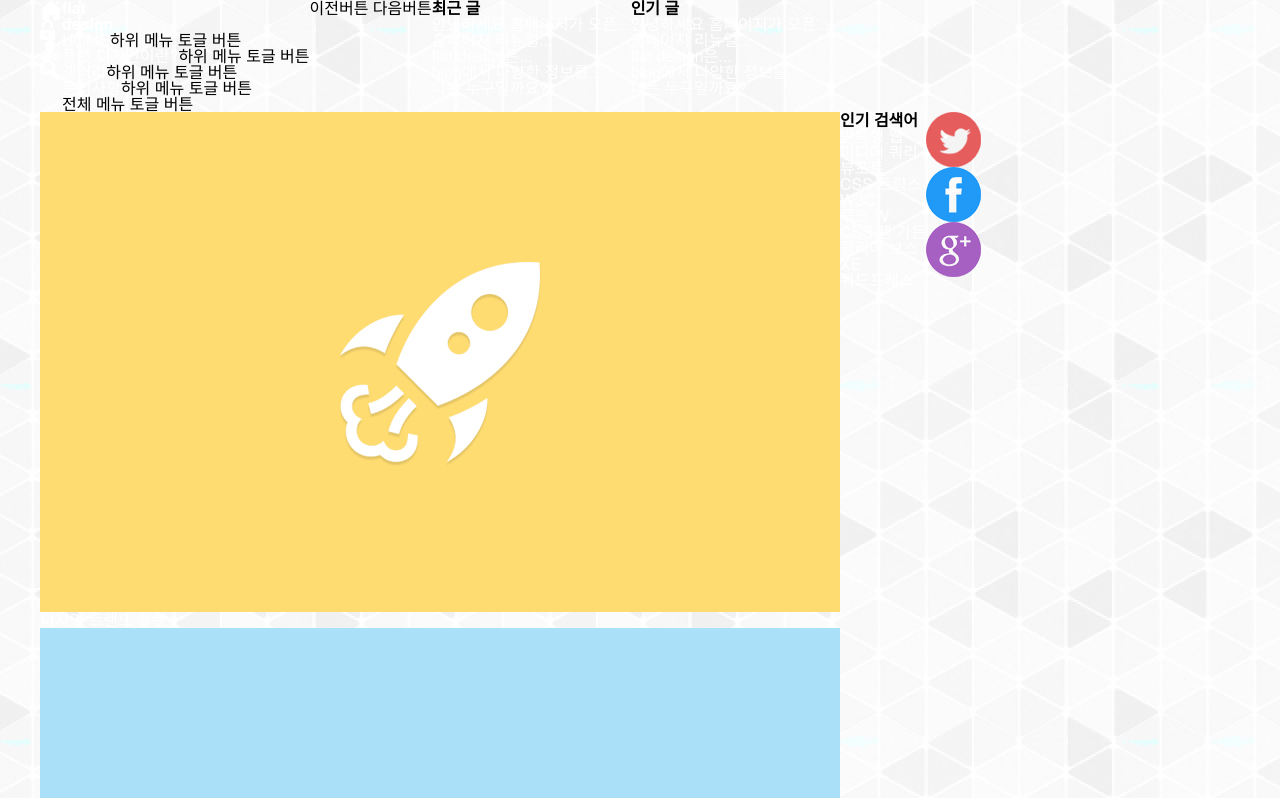
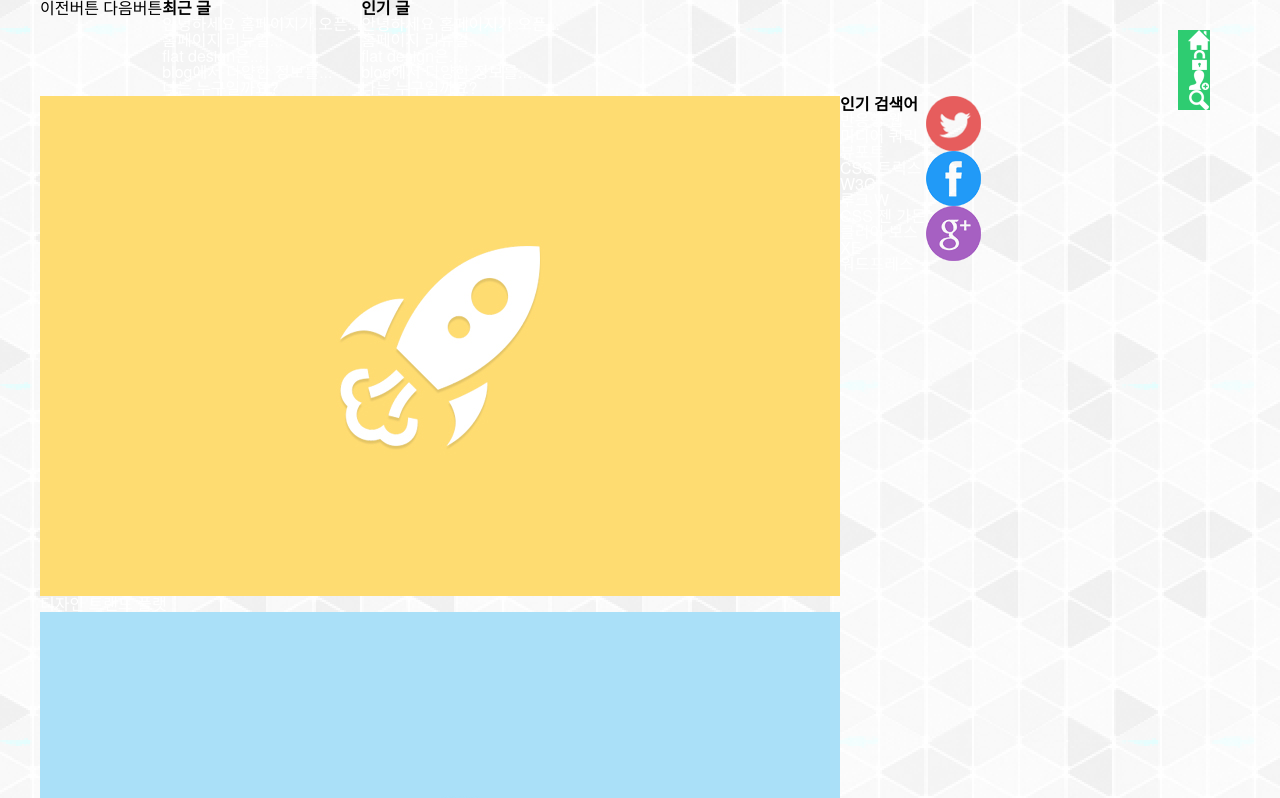
Before and after one commit to migyeonglee/ResponsiveWebPage, a plain HTML site: page index.html in a window 1280 px wide. Shown: the top 798 px of the page. Drawn offline with Linux system fonts and the light colour scheme.

Commit message:
css teb 168 logo

```diff
--- a/CSS/main.css
+++ b/CSS/main.css
@@ -1,4 +1,6 @@
 /* 모바일 */
+
+
 /* 기본 */
 #wrap {
     display: flex;
@@ -16,6 +18,101 @@
     box-sizing: border-box;
 }
 
+/* 인포메이션 */
+.info_section {
+    order: 1;
+    width: 100%;
+    background: #2ecc71;
+    border-bottom: 1px solid #39d67c;
+}
+
+.info_list {
+    display: block;
+}
+
+.info_list li {
+    width: 25%;
+    text-align: center;
+}
+
+.info_list li a {
+    display: block;
+    padding: 15px 0;
+    padding: 0.938rem 0;
+}
+
+/* 헤더 */
+.header {
+    display: flex;
+    order: 2;
+    flex-direction: column;
+    position: relative;
+    width: 100%;
+
+}
+
+.logo {
+    order: 1;
+    width: 100%;
+    padding: 30px 0;
+    padding: 1.875rem 0;
+    font-size: 1.188em;
+    font-size: 1.188rem;
+    line-height: 21px;
+    line-height: 1.313rem;
+    text-align: center;
+    text-transform: uppercase;
+    background: #2ecc71;
+    text-shadow: 0px 1px 1px #25ab5e;
+
+}
+
+.nav {
+    order: 2;
+    width: 100%;
+}
+
+.gnb li {
+    display: flex;
+    background: #2c3e50;
+
+}
+
+.gnb li a {
+    width: 80%;
+    padding: 20px 0;
+    padding: 1.250rem 0;
+    font-size: 0.938em;
+    font-size: 0.938rem;
+    text-indent: 20px;
+    text-indent: 1.250rem;
+    font-weight: bold;
+    text-transform: uppercase;
+}
+
+.gnb li span {
+    width: 20%;
+    text-indent: -9999px;
+    background: url(/img/s_images/sub_menu_toggle_btn.png) center center no-repeat;
+    cursor: pointer;
+}
+
+.menu_toggle_bth {
+    display: block;
+    width: 30px;
+    width: 1.875rem;
+    height: 30px;
+    height: 1.875rem;
+    position: absolute;
+    top: 10px;
+    top: 0.625rem;
+    right: 10px;
+    right: 0.625rem;
+    text-indent: -9999px;
+    background: url(/img/s_images/menu_toggle_btn.png) no-repeat;
+    cursor: pointer;
+}
+
 /* 태블릿 */
 @media all and (min-width:768px) {
 
@@ -23,6 +120,21 @@
     #wrap {
         /* 가로배치 여러줄 */
         flex-flow: row wrap;
+    }
+
+    .header {
+        flex-direction: row;
+    }
+
+    .logo {
+        position: absolute;
+        top: 0;
+        left: 0;
+        z-index: 10;
+        /* 120px / 768px */
+        width: 15.625%;
+        padding: 0;
+
     }
 }
 
@@ -34,4 +146,28 @@
         position: relative;
         width: 100%;
     }
+
+    .info_section {
+        order: 0;
+        position: absolute;
+        top: 30px;
+        top: 1.875rem;
+        right: 30px;
+        right: 1.875rem;
+        z-index: 30;
+        width: auto;
+        border-bottom: 0;
+
+    }
+
+    .info_list li {
+        width: auto;
+        margin-left: 15px;
+        margin-left: 0.625rem;
+    }
+
+    .info_list li a {
+        padding: 0;
+    }
+
 }
```
